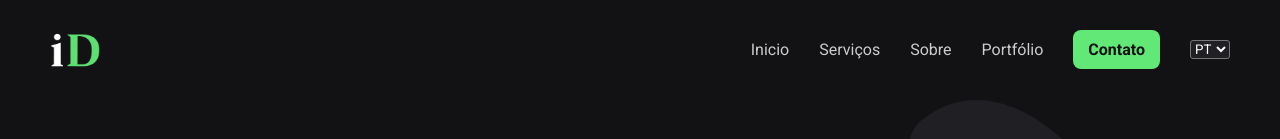
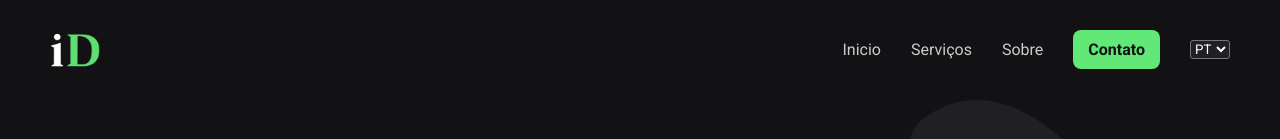
Before and after one commit to auggustus6/iniciodesign-web, a React (Vite) app: page / in a window 1280 px wide. Shown: the top 139 px of the page. Built offline with nearby package versions, Linux system fonts and the light colour scheme.

Commit message:
fix: web

```diff
--- a/src/App.jsx
+++ b/src/App.jsx
@@ -48,9 +48,9 @@ function App() {
             paragraph={""}
           />
         </section>
-        <section id="portfolio">
+        {/* <section id="portfolio">
           <Portfolio />
-        </section>
+        </section> */}
         <section id="contact">
           <Footer />
         </section>
--- a/src/data.js
+++ b/src/data.js
@@ -16,9 +16,9 @@ export const links = [
     text: `${i18next.t("links.about")}`,
     url: "#about",
   },
-  {
-    id: 4,
-    text: `${i18next.t("links.port")}`,
-    url: "#portfolio",
-  },
+  // {
+  //   id: 4,
+  //   text: `${i18next.t("links.port")}`,
+  //   url: "#portfolio",
+  // },
 ];
```
